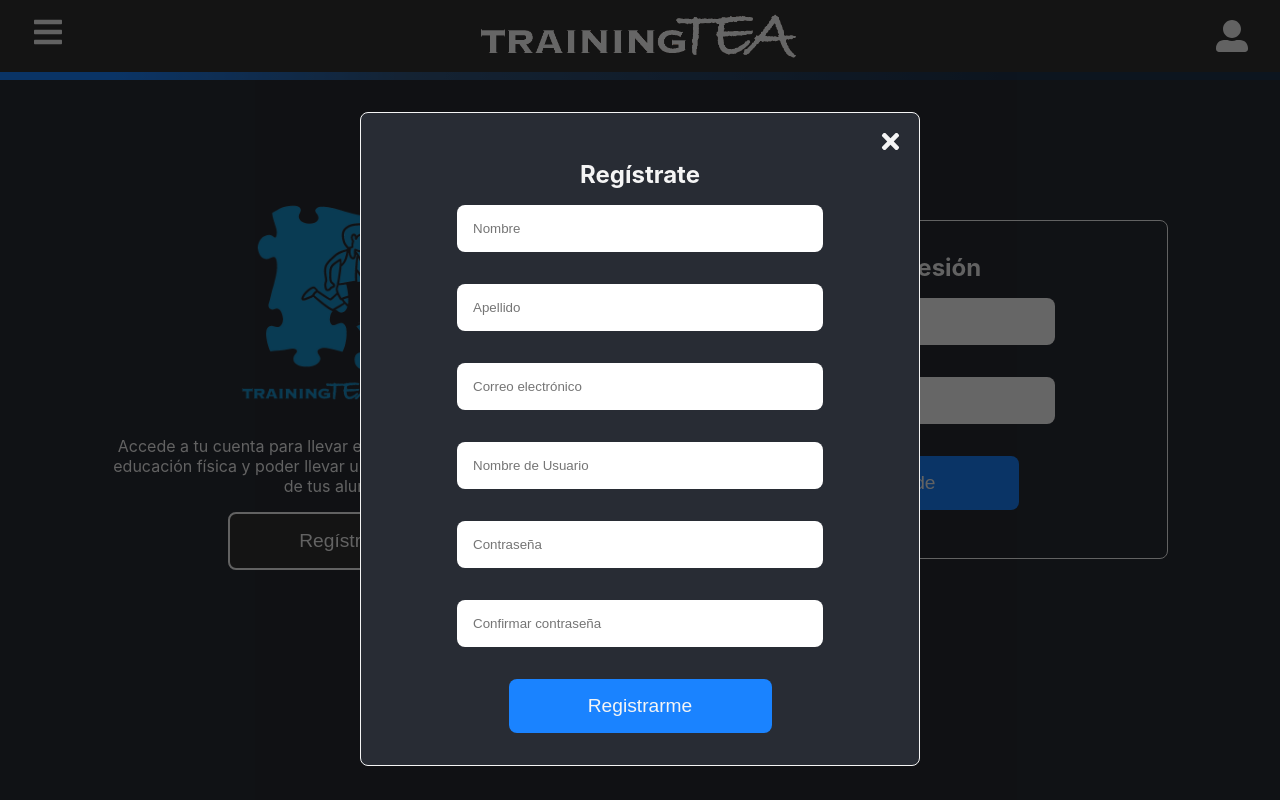
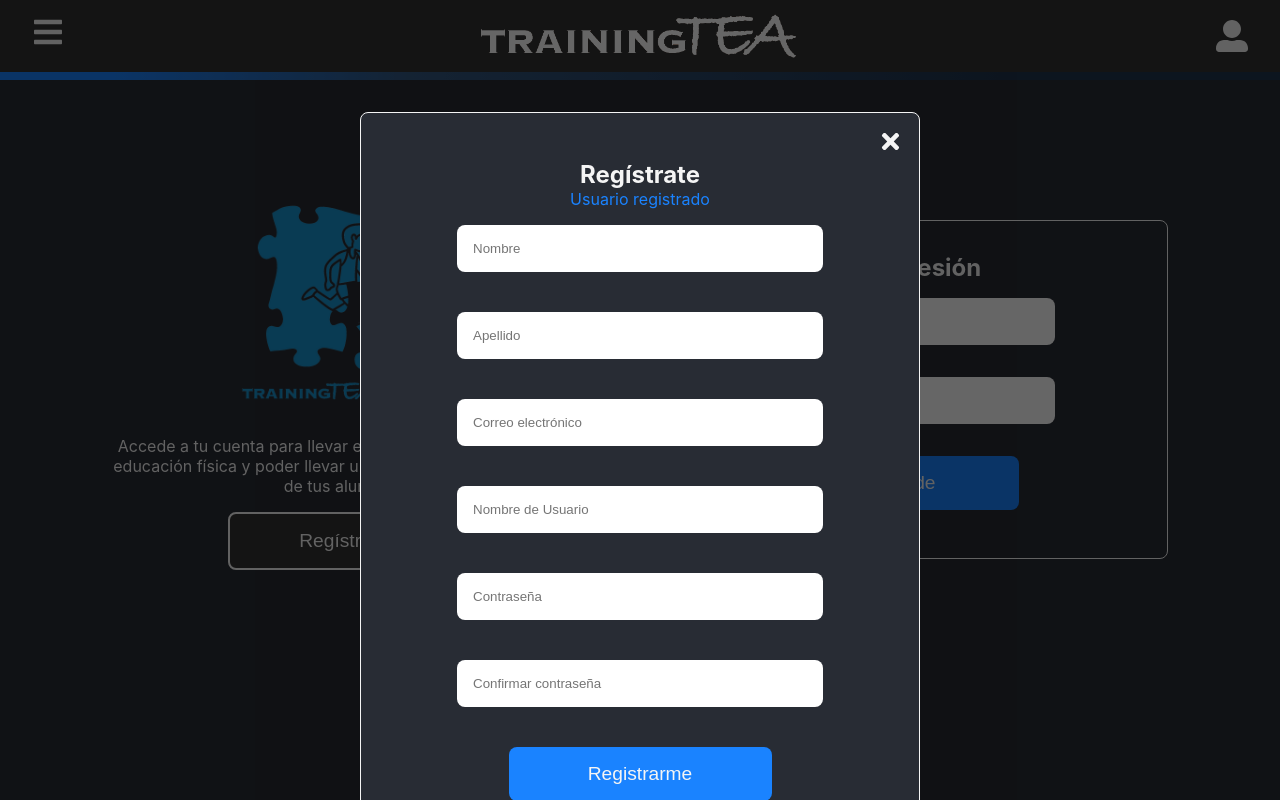
Before and after one commit to pabloagrasot/tefm-front, a React (Create React App) app: page /acceso in a window 1280 px wide. Both pictures are taken after a click on the button "Regístrate". Built offline with nearby package versions, Linux system fonts and the light colour scheme.

Commit message:
conect to signup api

```diff
--- a/package.json
+++ b/package.json
@@ -10,6 +10,7 @@
     "@types/node": "12.19.12",
     "@types/react": "16.14.2",
     "@types/react-dom": "16.9.10",
+    "axios": "^0.21.1",
     "formik": "2.2.6",
     "npm": "6.14.11",
     "react": "17.0.1",
@@ -17,7 +18,8 @@
     "react-icons": "4.1.0",
     "react-router-dom": "5.2.0",
     "react-scripts": "4.0.1",
-    "typescript": "4.1.3"
+    "typescript": "4.1.3",
+    "yup": "^0.32.9"
   },
   "scripts": {
     "start": "react-scripts start",
--- a/src/acceso/acceso.css
+++ b/src/acceso/acceso.css
@@ -42,8 +42,12 @@
 }
 
 .input__error{
-    color: #1a83ff;
+    color: #8b0000 ;
     margin: 0.5rem;
+}
+
+.form-success{
+    color:#1a83ff;
 }
 
 
--- a/src/registro/Registro.tsx
+++ b/src/registro/Registro.tsx
@@ -1,7 +1,9 @@
-import { FC} from 'react'
-import { Formik, Form, Field, ErrorMessage, FormikHelpers } from 'formik';
+import { FC, useState} from 'react'
+import { Formik, useFormik, } from 'formik';
 import './registro.css';
 import * as FaIcons from "react-icons/fa";
+import * as yup from 'yup'
+import axios from 'axios';
 interface props{
   className:string
   changeClass: () => void
@@ -16,50 +18,49 @@ interface Values {
   confirmPassword:string;
 }
 
+
+const validationSchema = yup.object().shape({
+  name: yup.string().required('Campo requerido'),
+  lastName: yup.string().required('Campo requerido'),
+  email: yup.string().email('Introduce un email correcto').required('Campo requerido'),
+  userName:yup.string().required('Campo requerido'),
+  password: yup.string().required('Campo requerido')
+  .oneOf([yup.ref('confirmPassword')], 'Las contraseñas no son inguales'),
+  confirmPassword:yup.string().required('Campo requerido')
+  .oneOf([yup.ref('password')], 'Las contraseñas no son inguales')
+})
 const sleep = (ms:number) => new Promise((r) => setTimeout(r, ms));
 
+
+
 export const Registro: FC<props> = ({className, changeClass}) => {
+  const [success, setSuccess] = useState(null)
 
-  //const [modal, setModal] = useState(false)
-  //const showModal = () => setModal(!modal);
+  const onSubmit = async (values:Values) => {
+
+    const {confirmPassword, ...data} = values
+
+          const response = await axios.post('http://localhost:3500/signup', data).catch((err) => {
+            if (err && err.response)
+            console.log('Error: ', err);
+          })
+
+          if(response && response.data){
+            setSuccess(response.data.message)
+          }
+
+  }
+
+  const formik = useFormik({initialValues: { name: '', lastName: '', email: '', userName: '', password: '', confirmPassword: '' },
+    validateOnBlur:true,
+    onSubmit,
+    validationSchema: validationSchema
+  })
 
   return (
     <section className={className}>
-      <Formik
-       initialValues={{ name: '', lastName: '', email: '', userName: '', password: '', confirmPassword: '' }}
-       validate={values => {
-         const errors = {name: '', lastName: '', email: '', userName: '', password: '', confirmPassword: ''};
-         if (!values.name) {
-          errors.name = 'Requerido';
-        }else if (!values.lastName) {
-          errors.lastName = 'Requerido';
-        }else if (!values.email) {
-           errors.email = 'Requerido';
-          }else if (!values.userName) {
-            errors.userName = 'Requerido';
-         } else if (
-           !/^[A-Z0-9._%+-]+@[A-Z0-9.-]+\.[A-Z]{2,}$/i.test(values.email)
-         ) {
-           errors.email = 'Dirección de correo incorecta';
-         } else if (!values.password){
-            errors.password = 'Requerido'
 
-         } else if (!values.confirmPassword){
-            errors.confirmPassword = 'Requerido'
-
-         } else if (values.password !== values.confirmPassword){
-            errors.confirmPassword = 'Las contraseñas no coinciden'
-         }return errors;
-
-       }}
-       onSubmit={async (values:Values) => {
-        await sleep(500);
-       console.log(values);
-      }}
-     >
-       {({ isSubmitting }) => (
-
-         <Form className='modal__form'>
+         <form className='modal__form' onSubmit={formik.handleSubmit} >
 
            <div className='close' onClick={changeClass}>
               <FaIcons.FaTimes />
@@ -69,42 +70,43 @@ export const Registro: FC<props> = ({className, changeClass}) => {
               <h2>Regístrate</h2>
             </div>
 
-            <div className='form-input'>
-              <Field id="name" placeholder='Nombre' className='input' type='text' name='name' />
-              <ErrorMessage className='input__error' name='name' component='div' />
+            <div>
+              <p className='form-success'> {success ? success: 'Usuario registrado'} </p>
             </div>
 
             <div className='form-input'>
-              <Field id='lastName' placeholder='Apellido' className='input' type='text' name='lastName' />
-              <ErrorMessage className='input__error' name='lastName' component='div' />
+              <input id="name" placeholder='Nombre' className='input' type='text' name='name' value={formik.values.name} onChange={formik.handleChange} onBlur={formik.handleBlur}/>
+              <div className='input__error'>{formik.touched.name && formik.errors.name ? formik.errors.name: ''}</div>
             </div>
 
             <div className='form-input'>
-              <Field id='email' placeholder='Correo electrónico' className='input' type='email' name='email' />
-              <ErrorMessage className='input__error' name='email' component='div' />
+              <input id='lastName' placeholder='Apellido' className='input' type='text' name='lastName' value={formik.values.lastName} onChange={formik.handleChange} onBlur={formik.handleBlur}/>
+              <div className='input__error'>{formik.touched.lastName && formik.errors.lastName ? formik.errors.lastName: ''}</div>
             </div>
 
             <div className='form-input'>
-              <Field id='userName' placeholder='Nombre de Usuario' className='input' type='text' name='userName' />
-              <ErrorMessage className='input__error' name='userName' component='div' />
+              <input id='email' placeholder='Correo electrónico' className='input' type='email' name='email' value={formik.values.email} onChange={formik.handleChange} onBlur={formik.handleBlur}/>
+              <div className='input__error'>{formik.touched.email && formik.errors.email ? formik.errors.email: ''}</div>
             </div>
 
             <div className='form-input'>
-              <Field id='password' placeholder='Contraseña' className='input' type='password' name='password' />
-              <ErrorMessage className='input__error' name='password' component='div' />
+              <input id='userName' placeholder='Nombre de Usuario' className='input' type='text' name='userName' value={formik.values.userName} onChange={formik.handleChange} onBlur={formik.handleBlur}/>
+              <div className='input__error'>{formik.touched.userName && formik.errors.userName ? formik.errors.userName: ''}</div>
+            </div>
+
+            <div className='form-input'>
+              <input id='password' placeholder='Contraseña' className='input' type='password' name='password' value={formik.values.password} onChange={formik.handleChange} onBlur={formik.handleBlur}/>
+              <div className='input__error'>{formik.touched.password && formik.errors.password ? formik.errors.password: ''}</div>
            </div>
 
            <div className='form-input'>
-              <Field id='confirmPassword' placeholder='Confirmar contraseña' className='input' type='password' name='confirmPassword' />
-              <ErrorMessage className='input__error' name='confirmPassword' component='div' />
+              <input id='confirmPassword' placeholder='Confirmar contraseña' className='input' type='password' name='confirmPassword' value={formik.values.confirmPassword} onChange={formik.handleChange} onBlur={formik.handleBlur}/>
+              <div className='input__error'>{formik.touched.confirmPassword && formik.errors.confirmPassword ? formik.errors.confirmPassword: ''}</div>
            </div>
 
-           <button className='primary-button' type='submit' disabled={isSubmitting}>Registrarme</button>
+           <button className='primary-button' type='submit'>Registrarme</button>
 
-         </Form>
-
-       )}
-     </Formik>
+         </form>
 
     </section>
   )
```
Also changed, not shown: 2 other files (tests, documents, lock files or other folders).
